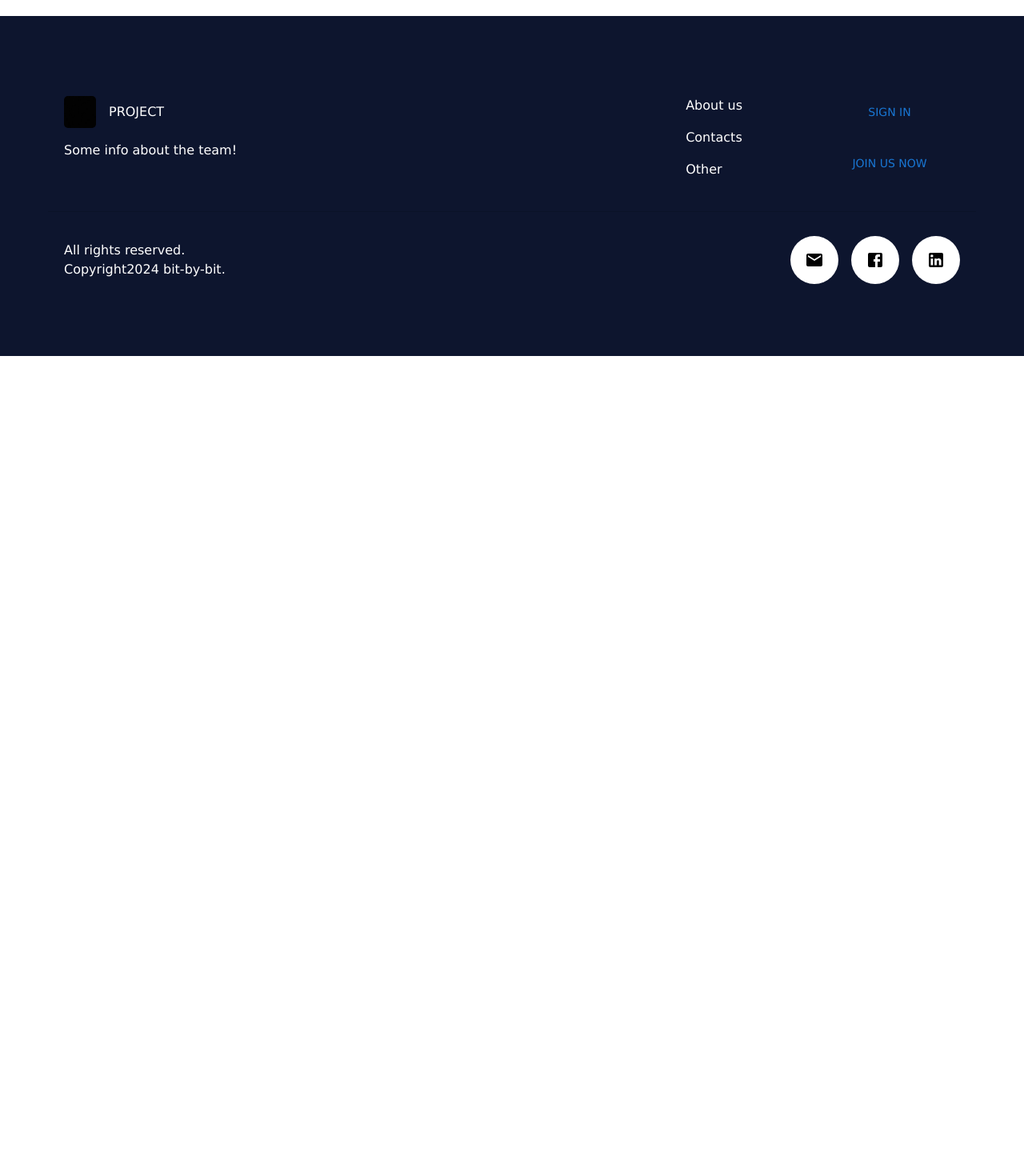
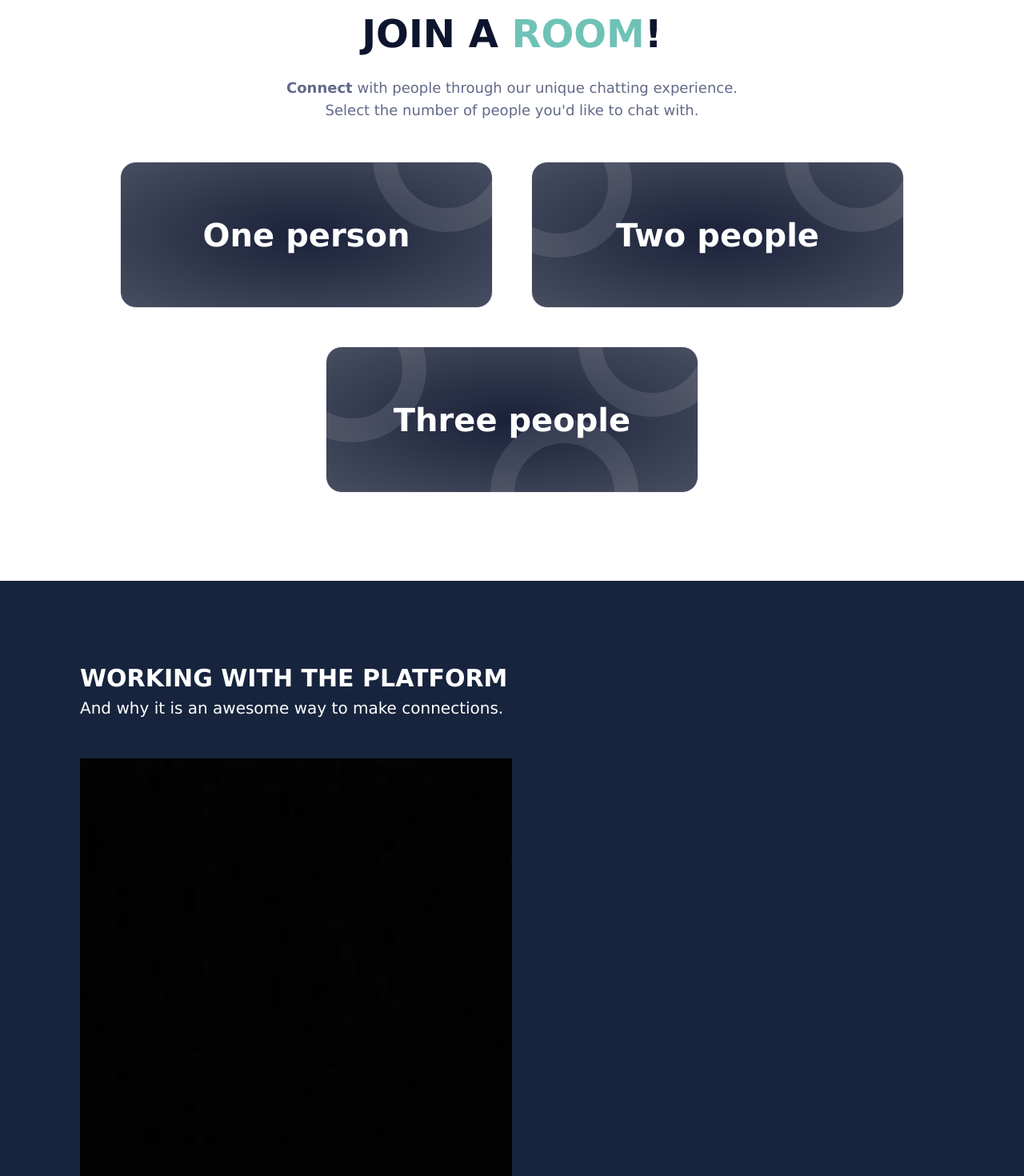
Before and after one commit to forybogdanov/bit-by-bit, a Next.js app in the folder frontend/: page /dashboard in a window 1280 px wide. Shown: the part 120-1590 px from the top of the page at 80% size. Before the commit the page ends 800 px from the top, so only its background shows below. Built offline with nearby package versions, Linux system fonts and the light colour scheme.

Commit message:
fix: add dashboard

```diff
--- a/frontend/src/app/dashboard/page.tsx
+++ b/frontend/src/app/dashboard/page.tsx
@@ -1,12 +1,85 @@
 import * as React from "react";
 import "./style.css";
-import { Grid } from "@mui/material";
+import Image from "next/image";
+import { Grid, Typography } from "@mui/material";
+import img from "./black.jpg";
+
+const roomOptions = [
+    {
+        name: "One person",
+    },
+    {
+        name: "Two people",
+    },
+    {
+        name: "Three people",
+    }
+]
+
+function CircleFirst(){
+    return (
+        <svg xmlns="http://www.w3.org/2000/svg" width="149" height="87" viewBox="0 0 149 87" fill="none" className={'circleFirst'}>
+            <g opacity="0.1" clipPath="url(#clip0_296_4753)">
+                <circle cx="92.5" cy="-5.5" r="77.5" stroke="white" strokeWidth="30"/>
+            </g>
+            <defs>
+                <clipPath id="clip0_296_4753">
+                    <rect width="149" height="87" fill="white"/>
+                </clipPath>
+            </defs>
+        </svg>
+    )
+}
+
+function CircleSecond() {
+    return (
+        <svg xmlns="http://www.w3.org/2000/svg" width="185" height="185" viewBox="0 0 185 185" fill="none" className={'circleSecond'}>
+            <circle cx="92.5" cy="92.5" r="77.5" stroke="white" strokeOpacity="0.1" strokeWidth="30"/>
+        </svg>
+    )
+}
+
+function CircleThird() {
+    return (
+        <svg xmlns="http://www.w3.org/2000/svg" width="185" height="185" viewBox="0 0 185 185" fill="none" className={'circleThird'}>
+            <circle cx="92.5" cy="92.5" r="77.5" stroke="white" strokeOpacity="0.1" strokeWidth="30"/>
+        </svg>
+    )
+}
 
 export default function Page() {
     return (
         <Grid>
-            <Grid>
-
+            <Grid className={'firstSection'}>
+                <Grid display={'flex'} flexDirection={'column'} gap={4}>
+                    <Typography className={'title'}>JOIN A <span className={'titleSpan'}>ROOM</span>!</Typography>
+                    <Grid>
+                        <Typography className={'subTitle'}><strong>Connect</strong> with people through our unique chatting experience.</Typography>
+                        <Typography className={'subTitle'}>Select the number of people you{'\''}d like to chat with.</Typography>
+                    </Grid>
+                </Grid>
+                <Grid className={'roomsWrapper'}>
+                    {roomOptions.map((item, index) =>
+                        <Grid key={index} className={'roomCard'}>
+                            <Typography className={'roomCardTitle'}>{item.name}</Typography>
+                            <CircleFirst/>
+                            {index > 0 && <CircleSecond/>}
+                            {index > 1 && <CircleThird/>}
+                        </Grid>
+                    )}
+                </Grid>
+            </Grid>
+            <Grid className={'secondSection'} container xs={12} gap={6}>
+                <Grid xs={6}>
+                    <Typography className={'title'}>Working with the platform</Typography>
+                    <Typography className={'subTitle'}>And why it is an awesome way to make connections.</Typography>
+                </Grid>
+                <Grid xs={6}>
+                    <Image src={img} alt={'platform photo'} className={'secondSectionImage'}/>
+                </Grid>
+            </Grid>
+            <Grid className={'thirdSection'}>
+                <Typography className={'title'}>Purpose & Uniqueness</Typography>
             </Grid>
         </Grid>
     )
--- a/frontend/src/app/dashboard/style.css
+++ b/frontend/src/app/dashboard/style.css
@@ -0,0 +1,145 @@
+.firstSection {
+    padding-bottom: 60px;
+}
+
+.firstSection .title {
+    color: #0D152E;
+    text-align: center;
+    font-size: 48px;
+    font-style: normal;
+    font-weight: 700;
+    line-height: 44px;
+}
+
+.firstSection .titleSpan {
+    color: #6FC2B6;
+}
+
+.firstSection .subTitle {
+    color: #626989;
+    text-align: center;
+    font-size: 18px;
+    font-style: normal;
+    font-weight: 400;
+    line-height: 28px;
+}
+
+.firstSection .roomsWrapper {
+    padding: 50px 150px;
+    gap: 48px;
+    display: flex;
+}
+
+.firstSection .roomCard {
+    position: relative;
+    width: calc((100% - 2*48px) / 3);
+    border-radius: 20px;
+    border: 1px solid #EFEFF4;
+    background: radial-gradient(162.45% 162.45% at 50% 50%, rgba(13, 21, 46, 0.95) 0%, rgba(13, 21, 46, 0.50) 100%);
+    backdrop-filter: blur(7px);
+    height: 183px;
+    display: flex;
+    align-items: center;
+    justify-content: center;
+    overflow: hidden;
+    transition: transform .4s;
+    cursor: pointer;
+    padding: 32px;
+}
+
+.firstSection .roomCard:hover {
+    transform: scale(1.05);
+    box-shadow: 2px 4px 12px 0 rgba(0, 0, 0, 0.2);
+}
+
+.firstSection .roomCardTitle {
+    color: #FFF;
+    text-align: center;
+    font-size: 40px;
+    font-style: normal;
+    font-weight: 700;
+    line-height: 44px;
+}
+
+.firstSection .circleFirst {
+    position: absolute;
+    top: 0;
+    right: 0;
+}
+
+.firstSection .circleSecond {
+    position: absolute;
+    top: -66px;
+    left: -60px;
+}
+
+.firstSection .circleThird {
+    position: absolute;
+    bottom: -94px;
+    right: 74px;
+}
+
+.secondSection {
+    background: #17243D;
+    padding: 100px;
+    width: 100%;
+    display: flex;
+    flex-wrap: nowrap;
+}
+
+.secondSection .title {
+    color: #FFF;
+    font-size: 30px;
+    font-style: normal;
+    font-weight: 700;
+    line-height: 44px;
+    text-transform: uppercase;
+}
+
+.secondSection .subTitle {
+    color: #FFF;
+    font-size: 20px;
+    font-style: normal;
+    font-weight: 500;
+}
+
+.secondSection .secondSectionImage {
+    width: 100%;
+    height: 100%;
+}
+
+.thirdSection {
+    padding: 100px;
+    display: flex;
+    flex-direction: row-reverse;
+}
+
+.thirdSection .title {
+    color: #0D152E;
+    font-size: 36px;
+    font-style: normal;
+    font-weight: 700;
+}
+
+@media only screen and (max-width: 1300px) {
+    .firstSection .roomsWrapper {
+        flex-wrap: wrap;
+        justify-content: center;
+    }
+
+    .firstSection .roomCard {
+        width: calc((100% - 48px) / 2);
+    }
+}
+
+@media only screen and (max-width: 900px) {
+    .firstSection .roomCard {
+        width: 100%;
+    }
+}
+
+@media only screen and (max-width: 660px) {
+    .firstSection .roomsWrapper {
+        padding: 50px 50px;
+    }
+}
```
Also changed, not shown: frontend/src/app/dashboard/black.jpg (added).
